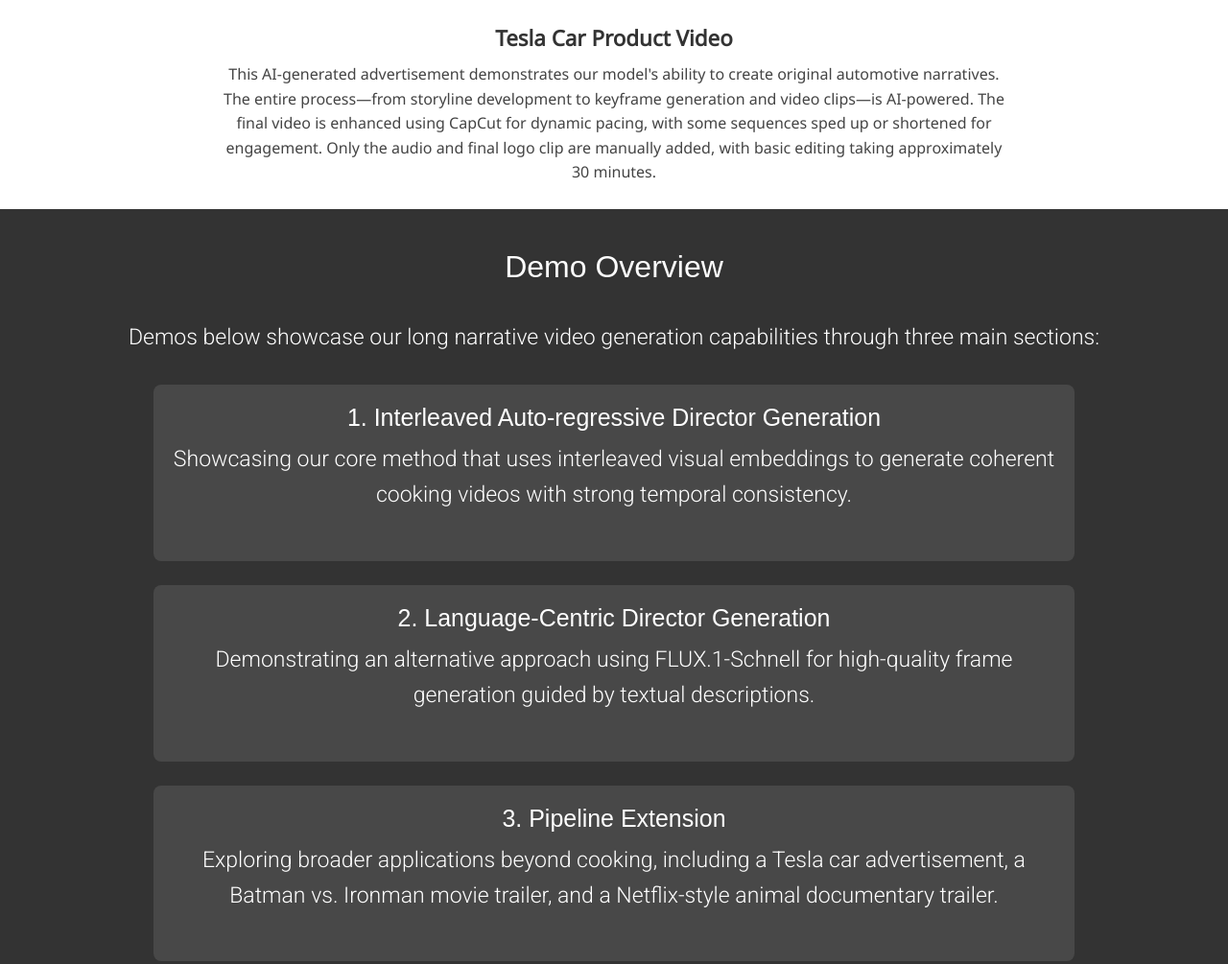
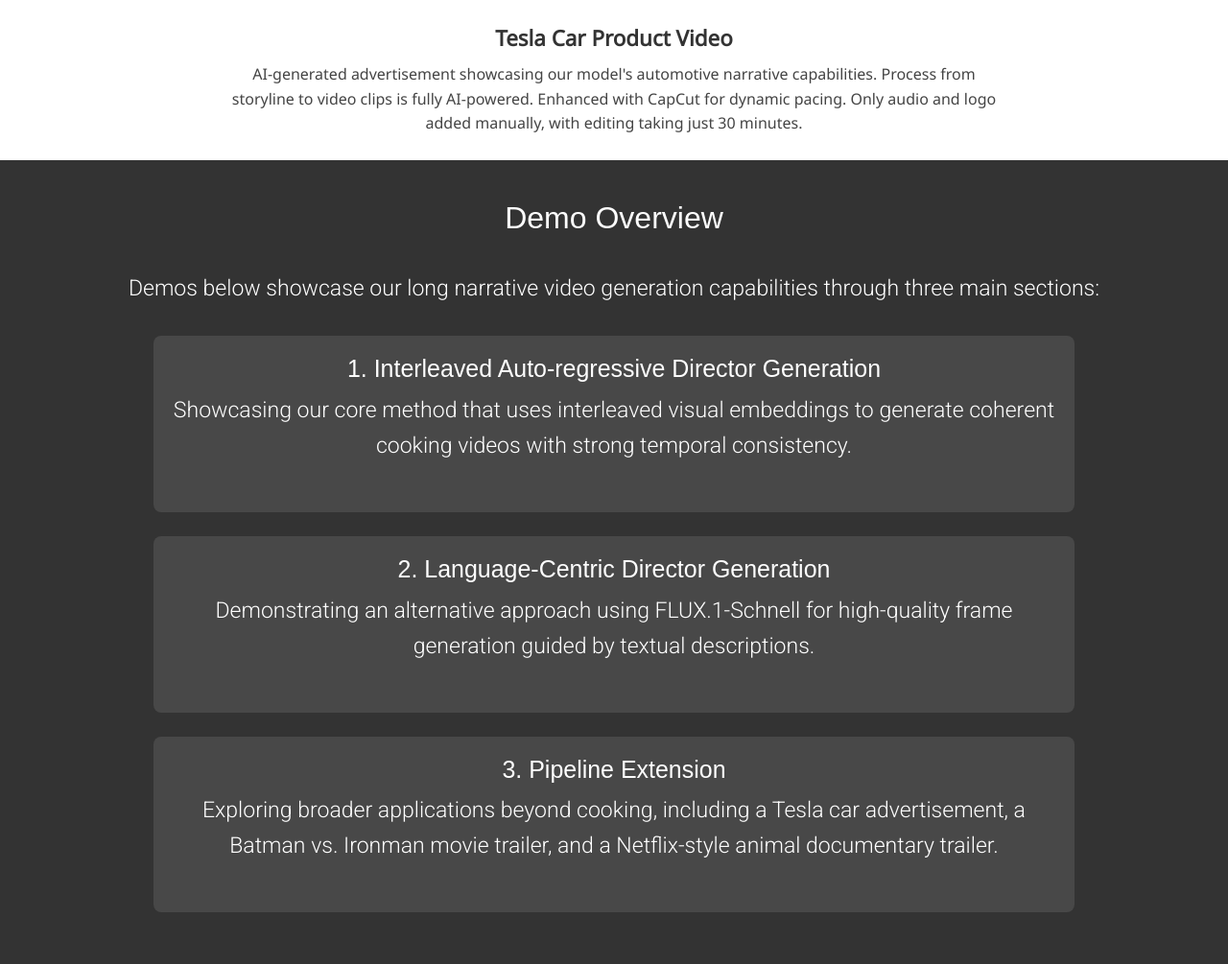
Before and after one commit to VideoAuteur/videoauteur.github.io, a plain HTML site: page index.html in a window 1280 px wide. Shown: the part 1625-2630 px from the top of the page at 96% size. Drawn offline with nearby package versions, Linux system fonts and the light colour scheme; no server answers; some icons are missing; a web font is replaced by a local one.

Commit message:
update for seaweed

```diff
--- a/index.html
+++ b/index.html
@@ -173,7 +173,7 @@
                   <div id="demo-caption" class="video-caption">
                     <p class="caption-line">
                       <span class="video-title">Tesla Car Product Video</span>
-                      <span class="description">This AI-generated advertisement demonstrates our model's ability to create original automotive narratives. The entire process—from storyline development to keyframe generation and video clips—is AI-powered. The final video is enhanced using CapCut for dynamic pacing, with some sequences sped up or shortened for engagement. Only the audio and final logo clip are manually added, with basic editing taking approximately 30 minutes.</span>
+                      <span class="description">AI-generated advertisement showcasing our model's automotive narrative capabilities. Process from storyline to video clips is fully AI-powered. Enhanced with CapCut for dynamic pacing. Only audio and logo added manually, with editing taking just 30 minutes.</span>
                     </p>
                   </div>
                 </div>
@@ -270,7 +270,7 @@
             <div id="extension-caption" class="video-caption">
               <p class="caption-line">
                 <span class="video-title">Tesla Car Product Video</span>
-                <span class="description">This AI-generated advertisement demonstrates our model's ability to create original automotive narratives. The entire process—from storyline development to keyframe generation and video clips—is AI-powered. The final video is enhanced using CapCut for dynamic pacing, with some sequences sped up or shortened for engagement. Only the audio and final logo clip are manually added, with basic editing taking approximately 30 minutes.</span>
+                <span class="description">AI-generated advertisement demonstrates our model's create original automotive narratives. The entire process—from storyline development to keyframe generation and video clips—is AI-powered. The final video is enhanced using CapCut for dynamic pacing, with some sequences sped up or shortened. Only the audio and final logo clip are manually added, with basic editing taking approximately 30 minutes.</span>
               </p>
             </div>
           </div>
@@ -1102,7 +1102,7 @@
         {
           src: "Extension/tesla_AD.mp4",
           title: "Tesla Car Product Video",
-          description: "This AI-generated advertisement demonstrates our model's ability to create original automotive narratives. The entire process—from storyline development to keyframe generation and video clips—is AI-powered. The final video is enhanced using CapCut for dynamic pacing, with some sequences sped up or shortened for engagement. Only the audio and final logo clip are manually added, with basic editing taking approximately 30 minutes."
+          description: "AI-generated advertisement showcasing our model's automotive narrative capabilities. Process from storyline to video clips is fully AI-powered. Enhanced with CapCut for dynamic pacing. Only audio and logo added manually, with editing taking just 30 minutes."
         },
         {
           src: "Extension/animal_v2.mp4",
```
